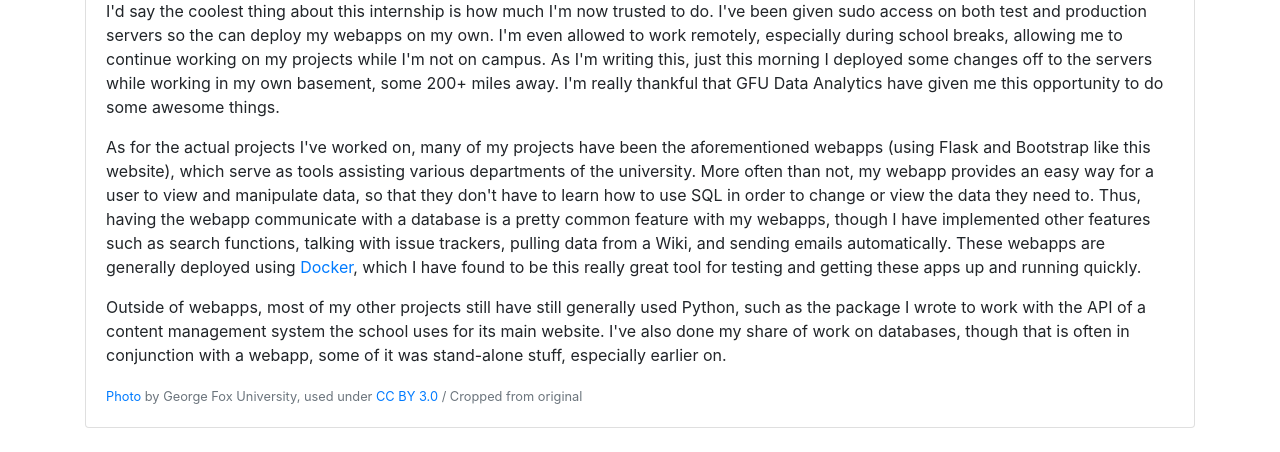
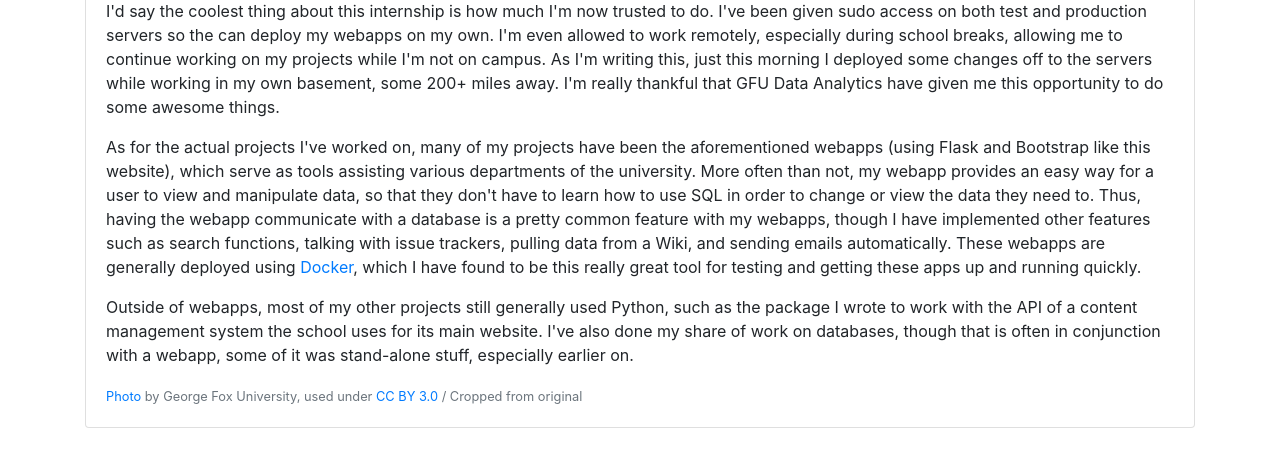
Before and after one commit to EthanAMoss/personal-website, a Flask app: page /resume in a window 1280 px wide. Shown: the part 876-1328 px from the top of the page. Run offline with Flask 2, Linux system fonts and the light colour scheme; some libraries are stand-ins or nearby versions.

Commit message:
Fixed a little grammar

```diff
--- a/emoss_website/templates/resume.jinja2.html
+++ b/emoss_website/templates/resume.jinja2.html
@@ -31,7 +31,7 @@
                     <p class="card-text">This internship has provided me with the bulk of my current development experience outside of the classroom. I joined up with Data Analytics only a month and a half after I began studying at George Fox, so I have had quite a history with them. This long tenure with Data Analytics has provided me quite a bit of growth and experience, though not so much in the actual field of data analytics. I started out doing mere data entry, but now I'm a full-fleged Software Engineer trusted enough to build webapps and deploy them without much oversight. During the school year, I would work 10 hours a week as a work-study position, while the summers would see the postion become a full-time, 40-hour gig.</p>
                     <p class="card-text">I'd say the coolest thing about this internship is how much I'm now trusted to do. I've been given sudo access on both test and production servers so the can deploy my webapps on my own. I'm even allowed to work remotely, especially during school breaks, allowing me to continue working on my projects while I'm not on campus. As I'm writing this, just this morning I deployed some changes off to the servers while working in my own basement, some 200+ miles away. I'm really thankful that GFU Data Analytics have given me this opportunity to do some awesome things.</p>
                     <p class="card-text">As for the actual projects I've worked on, many of my projects have been the aforementioned webapps (using Flask and Bootstrap like this website), which serve as tools assisting various departments of the university. More often than not, my webapp provides an easy way for a user to view and manipulate data, so that they don't have to learn how to use SQL in order to change or view the data they need to. Thus, having the webapp communicate with a database is a pretty common feature with my webapps, though I have implemented other features such as search functions, talking with issue trackers, pulling data from a Wiki, and sending emails automatically. These webapps are generally deployed using <a href="https://www.docker.com/">Docker</a>, which I have found to be this really great tool for testing and getting these apps up and running quickly.</p>
-                    <p class="card-text">Outside of webapps, most of my other projects still have still generally used Python, such as the package I wrote to work with the API of a content management system the school uses for its main website. I've also done my share of work on databases, though that is often in conjunction with a webapp, some of it was stand-alone stuff, especially earlier on.</p>
+                    <p class="card-text">Outside of webapps, most of my other projects still generally used Python, such as the package I wrote to work with the API of a content management system the school uses for its main website. I've also done my share of work on databases, though that is often in conjunction with a webapp, some of it was stand-alone stuff, especially earlier on.</p>
                     <small class="card-text text-muted"><a href="https://commons.wikimedia.org/wiki/File:George_fox_university.jpg">Photo</a> by George Fox University, used under <a href="https://creativecommons.org/licenses/by/3.0/">CC BY 3.0</a> / Cropped from original</small>
                 </div>
             </div>
```
